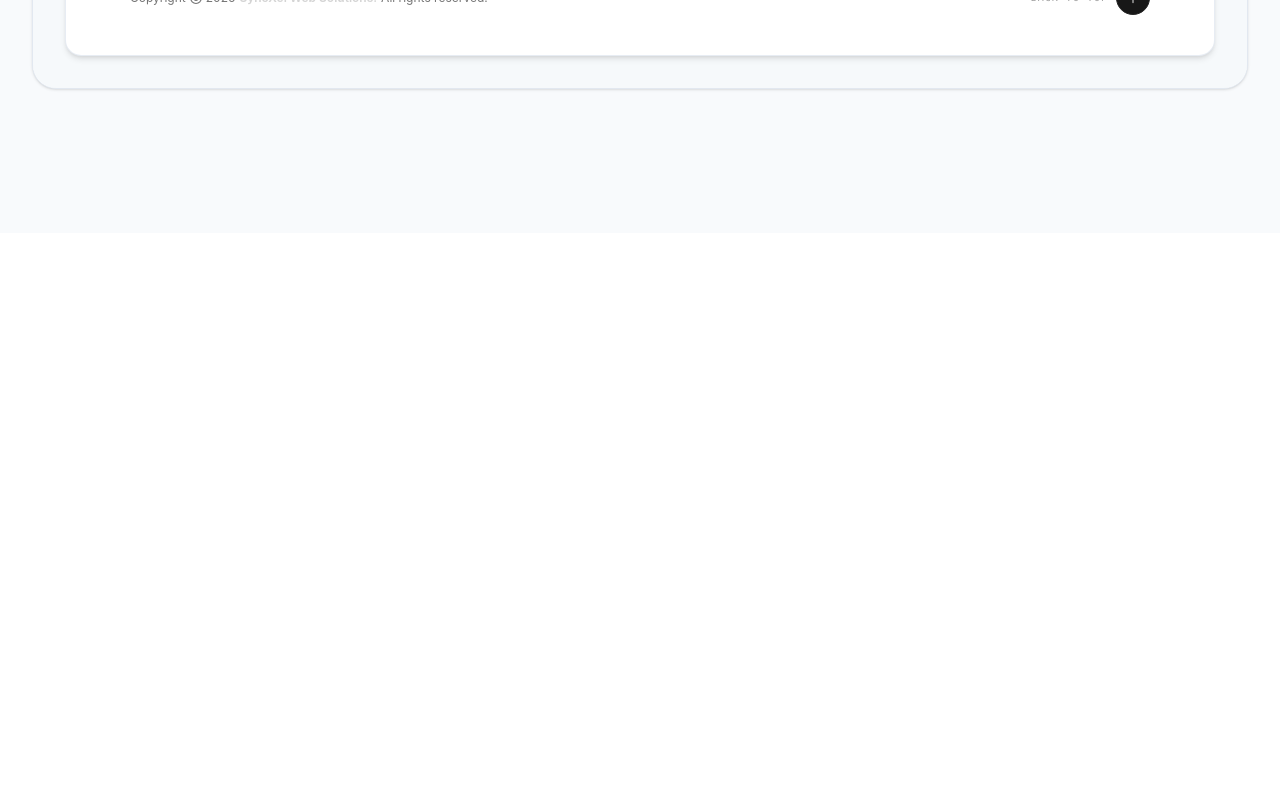
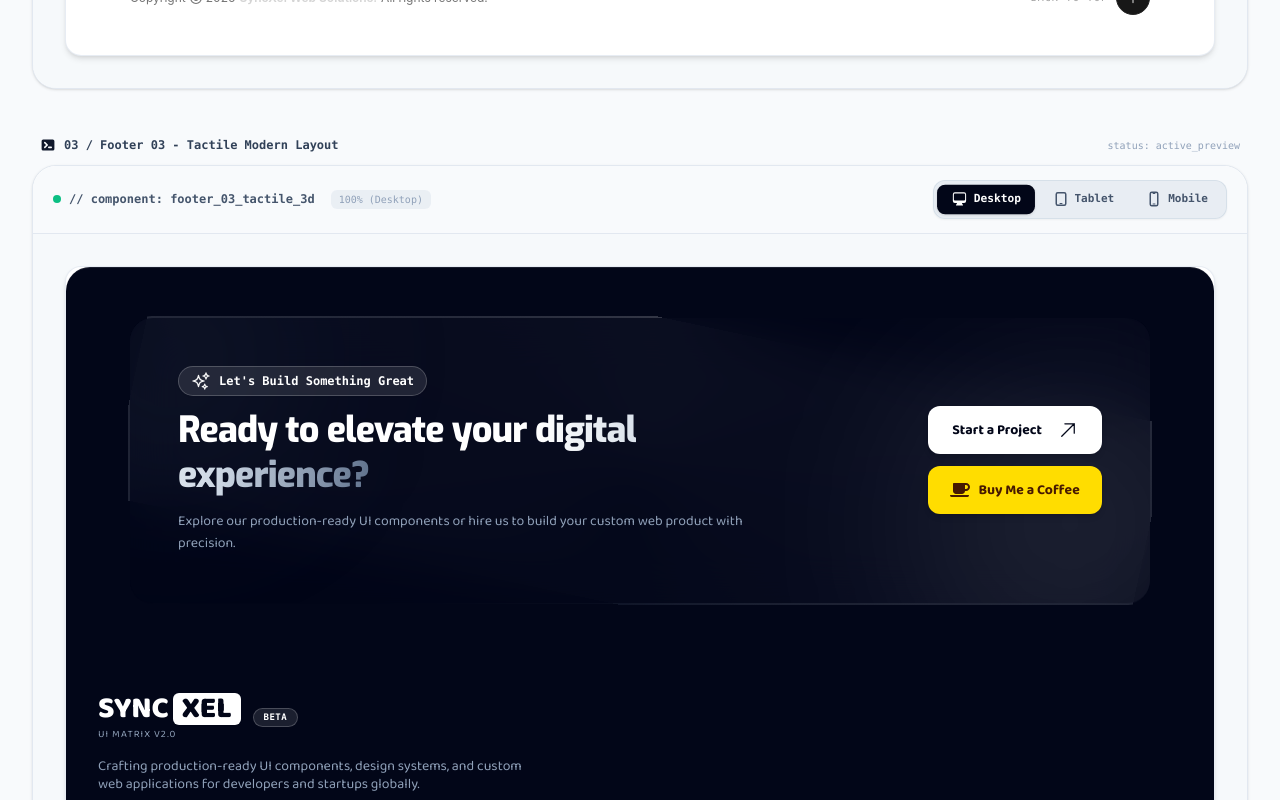
Before and after one commit to lakshan-beast/SyncxelUIPreview, a React (Vite) app: page /footers in a window 1280 px wide. Shown: the part 1760-2560 px from the top of the page. Before the commit the page ends 1993 px from the top, so only its background shows below. Built offline with nearby package versions, Linux system fonts and the light colour scheme.

Commit message:
Add PremiumFooterThree component preview to FootersPreviewPage

```diff
--- a/src/pages/FooterPreviewPage.jsx
+++ b/src/pages/FooterPreviewPage.jsx
@@ -344,6 +344,7 @@ import React, { useState } from "react";
 import ComponentPreviewSandbox from "../components/ConponentsPreviewSandbox";
 import PremiumFooterOne from "../library/FootersDesigns/Footer01";
 import PremiumFooterTwo from "../library/FootersDesigns/Footer02";
+import PremiumFooterThree from "../library/FootersDesigns/Footer03";
 import { uiPacksData } from "../data/packs"; // 👈 packs.js එකෙන් ඩේටා ගෙන්වා ගැනීම
 import {
   HiTerminal,
@@ -379,7 +380,7 @@ export default function FootersPreviewPage() {
   };
 
   return (
-    <div className="min-h-screen bg-slate-50 font-sans pb-24">
+    <div className="w-full min-h-screen bg-slate-50 font-sans pb-24">
       {/* GLOBAL TOP PREVIEW NAVIGATION */}
       <div className="w-full bg-white border-b border-slate-200 h-14 px-4 sm:px-6 flex justify-between items-center z-50 sticky top-0 shadow-xs select-none">
         <button
@@ -509,6 +510,22 @@ export default function FootersPreviewPage() {
             <PremiumFooterTwo />
           </ComponentPreviewSandbox>
         </div>
+
+        {/* 🛠️ FOOTER 02 LIVE PREVIEW */}
+        <div className="mb-10">
+          <div className="flex items-center justify-between mb-3 px-2">
+            <div className="flex items-center gap-2 font-mono text-xs text-slate-700 font-bold">
+              <HiTerminal className="w-4 h-4 text-slate-900" />
+              <span>03 / Footer 03 - Tactile Modern Layout</span>
+            </div>
+            <span className="text-[10px] font-mono text-slate-400 hidden sm:inline">
+              status: active_preview
+            </span>
+          </div>
+          <ComponentPreviewSandbox title="footer_03_tactile_3d">
+            <PremiumFooterThree />
+          </ComponentPreviewSandbox>
+        </div>
       </div>
     </div>
   );
```
